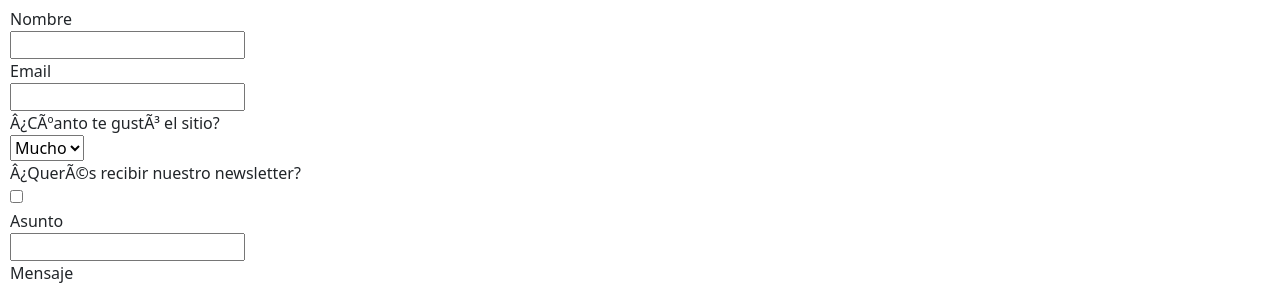
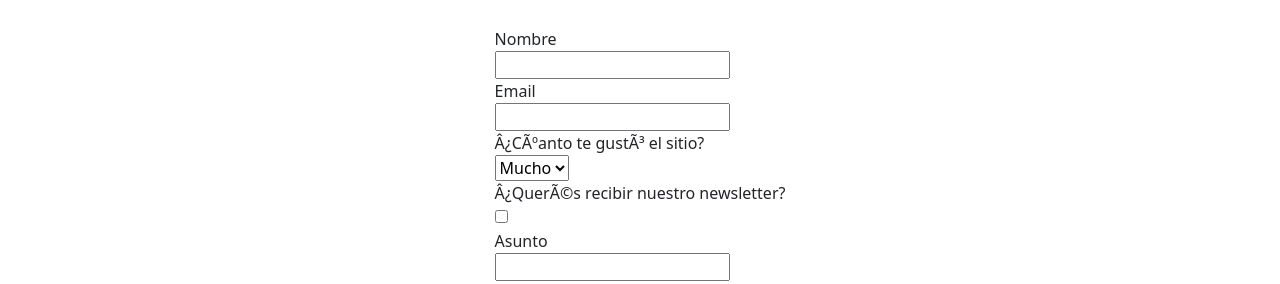
Before and after one commit to marudesi/Repositorio-prueba, a website: page contacto.html in a window 1280 px wide. Shown: the part 586-870 px from the top of the page. Drawn offline with nearby package versions, Linux system fonts and the light colour scheme.

Commit message:
centre formulario

```diff
--- a/scss/prueba.scss
+++ b/scss/prueba.scss
@@ -208,6 +208,9 @@
 
   .contacto__formulario{
     margin:10px;
+    display: flex;
+    justify-content: center;
+    padding: 20px;
   }
 
 /*--------------------------PRUEBA--------------------------*/
```
Also changed, not shown: css/Diseno.css, 1 other file.
